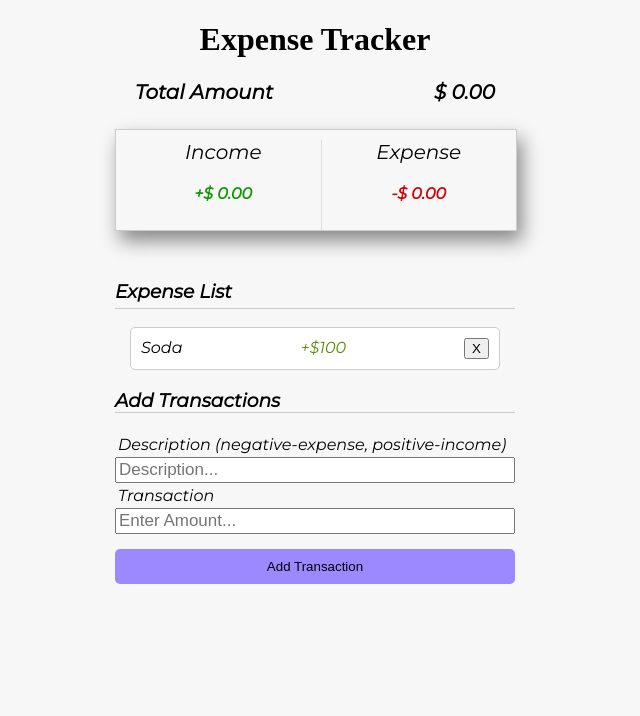
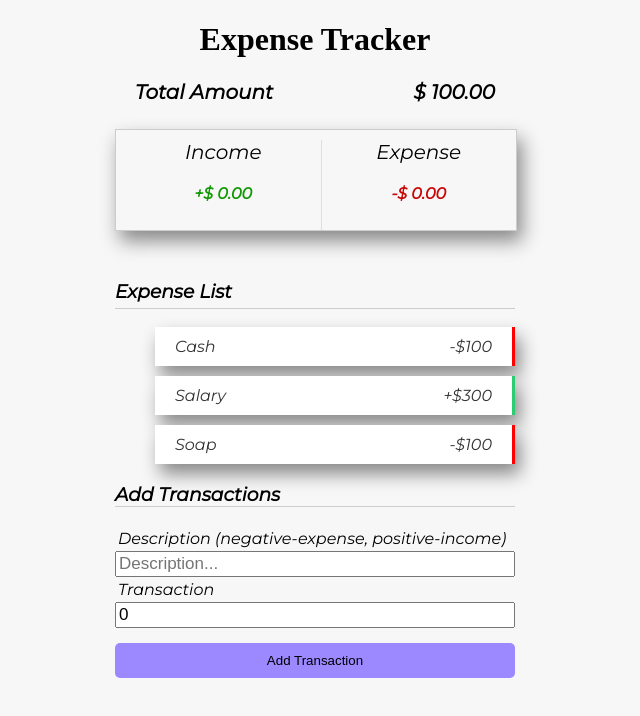
Before and after one commit to mAsadSiddique/expense-tracker, a React (Create React App) app: page / in a window 1280 px wide. Shown: the top 716 px of the page, without its empty margins (325-965 px from the left). Built offline with nearby package versions, Linux system fonts and the light colour scheme; a web font is replaced by a local one.

Commit message:
Set Total-Income and set Income Functionality

```diff
--- a/src/Components/AddExpense/AddExpense.js
+++ b/src/Components/AddExpense/AddExpense.js
@@ -1,16 +1,18 @@
-import React from 'react'
+import React, { useState } from 'react'
 import './AddExpense.css';
 
 function AddExpense() {
+    const [text, setText] = useState("");
+    let [amount, setAmount] = useState(0);
     return (
         <div>
             <h3 className="title">Add Transactions</h3>
             <form>
                 <div className="Form__Group">
-                    <label for="Description">Description (negative-expense, positive-income)</label>
-                    <input type="text" id="Description" placeholder="Description..." />
-                    <label for="Transaction" >Transaction</label>
-                    <input type="number" id="Transaction" placeholder="Enter Amount..."/>
+                    <label htmlFor="Description">Description (negative-expense, positive-income)</label>
+                    <input type="text" value={text} onChange={(ev)=>setText(ev.target.value)} id="Description" placeholder="Description..." />
+                    <label htmlFor="Transaction" >Transaction</label>
+                    <input type="number" value={amount} onChange={(ev)=>setAmount(ev.target.value)} id="Transaction" placeholder="Enter Amount..." />
                     <button className="btn">Add Transaction</button>
                 </div>
             </form>
--- /dev/null
+++ b/src/Components/Context/GlobalContext.js
@@ -0,0 +1,29 @@
+import React, { createContext, useReducer } from 'react';
+import Reducer from '../Reducer/Reducer';
+
+// Initial State
+const initialState = {
+    transactions: [
+        { id: 1, text: "Cash", amount: -100 },
+        { id: 2, text: "Salary", amount: 300 },
+        { id: 3, text: "Soap", amount: -100 }
+    ]
+}
+
+// Create Context
+export const GlobalContext = createContext(initialState);
+
+// Provider
+export const GlobalProvider = ({ children }) => {
+    const [state, dispatch] = useReducer(Reducer, initialState);
+
+    return (
+        <GlobalContext.Provider
+            value={{
+                transactions: state.transactions,
+            }}
+        >
+            {children}
+        </GlobalContext.Provider>
+    )
+}
--- a/src/Components/ExpenseList/ExpenseList.css
+++ b/src/Components/ExpenseList/ExpenseList.css
@@ -8,31 +8,32 @@
     border-bottom: 1px solid #ccc;
 }
 
-.Expense__items{
-    margin: 15px;
-    padding: 10px ;
-    border: 1px solid #ccc;
-    border-radius: 5px;
-    background: #FFFFFF;
-    list-style-type: none;
+.Expense__items>li{
+    background-color: #fff;
+    box-shadow: var(--box-shadow);
+    color: #333;
+    display: flex;
+    justify-content: space-between;
+    position: relative;
+    padding: 10px 20px;
+    margin: 10px 0;
+    box-shadow: 5px 10px 18px #888888;
 }
 
-.list{
-    display: flex;
-    justify-content: space-between;
+.Plus{
+    border-right: 3px solid#2ecc71;
 }
 
-.Amount{
-    color: rgb(88, 139, 12);
+.minus{
+    border-right: 3px solid red;
 }
+
 
 button{
     cursor: pointer;
-
-
 }
 
-/* li> .Delete__Btn{
+li> .Delete__Btn{
     cursor: pointer;
     background-color: #e74c3c;
     border: 0;
@@ -41,13 +42,13 @@ button{
     line-height: 20px;
     padding: 2px 5px;
     position: absolute;
-    top: 56%;
-    left: 35%; */
-    /* transform: translate(1900%,-50%); */
-    /* opacity: 0; */
-    /* transition: opacity .3s ease; */
-/* } */
+    top: 50%;
+    left: -85px;
+    transform: translate(1900%,-50%);
+    opacity: 0;
+    transition: opacity .3s ease;
+}
 
-/* .Expense__items >li:hover >.Delete__Btn{
+.Expense__items >li:hover >.Delete__Btn{
     opacity: 1;
-} */
+}
--- a/src/Components/ExpenseList/ExpenseList.js
+++ b/src/Components/ExpenseList/ExpenseList.js
@@ -1,18 +1,28 @@
-import React from 'react'
+import React, { useContext } from 'react'
 import './ExpenseList.css'
+import { GlobalContext } from '../Context/GlobalContext'
 
 function ExpenseList() {
+    let { transactions } = useContext(GlobalContext);
+
     return (
         <div className="Expense__List">
             <h3 className="Expense__Heading">Expense List</h3>
             <ul className="Expense__items">
-                <li className="list">
-                    Soda
-                    <span className="Amount"> +$100</span>
-                    <button className="Delete__Btn">X</button>
-                </li>
-            </ul>
-        </div>
+
+                {transactions.map(transaction => (
+
+                    <li className={transaction.amount < 0 ? "minus" : "Plus"} key={transaction.id}>
+                        {transaction.text}
+                        <span> {transaction.amount < 0 ? "-": "+"}${Math.abs(transaction.amount)}</span>
+                        <button className="Delete__Btn">X</button>
+                    </li>
+                ))
+                }
+
+
+            </ul >
+        </div >
     )
 }
 
--- a/src/Components/ExpenseManager/ExpenseManager.js
+++ b/src/Components/ExpenseManager/ExpenseManager.js
@@ -1,7 +1,10 @@
-import React from 'react'
+import React, { useContext } from 'react'
 import './ExpenseManager.css'
+import { GlobalContext } from '../Context/GlobalContext'
 
 function ExpenseManager() {
+    const { transaction } = useContext(GlobalContext)
+
     return (
         <div className="Expense__Manager">
             <div className="Income__Expense">
--- /dev/null
+++ b/src/Components/Reducer/Reducer.js
@@ -0,0 +1,10 @@
+
+
+const Reducer = (state, action) => {
+    switch (action.type) {
+        default:
+            return state;
+    }
+}
+
+export default Reducer;
--- a/src/Components/TotalExpense/TotalExpense.js
+++ b/src/Components/TotalExpense/TotalExpense.js
@@ -1,13 +1,26 @@
-import React from 'react'
+import React, { useContext } from 'react'
 import './TotalExpense.css'
+import { GlobalContext } from '../Context/GlobalContext'
 
 function TotalExpense() {
+
+    const { transactions } = useContext(GlobalContext);
+    // console.log(transactions);
+
+    const totalExpense = () => {
+        var expense = 0;
+        for (let key = 0; key < transactions.length; key++) {
+            expense += transactions[key].amount
+        }
+        return expense;
+    }
+
     return (
         <div className="total__expense">
             <span className="total__amount">
                 Total Amount
             </span>
-            <span className="total__amount">$ 0.00</span>
+            <span className="total__amount">$ {totalExpense().toFixed(2)}</span>
         </div>
     )
 }
--- a/src/index.js
+++ b/src/index.js
@@ -2,10 +2,13 @@ import React from 'react';
 import ReactDOM from 'react-dom';
 import App from './App';
 import reportWebVitals from './reportWebVitals';
+import { GlobalProvider } from './Components/Context/GlobalContext';
 
 ReactDOM.render(
   // <React.StrictMode>
-  <App />
+  <GlobalProvider>
+    <App />
+  </GlobalProvider>
   // </React.StrictMode>,
   ,
   document.getElementById('root')
```
